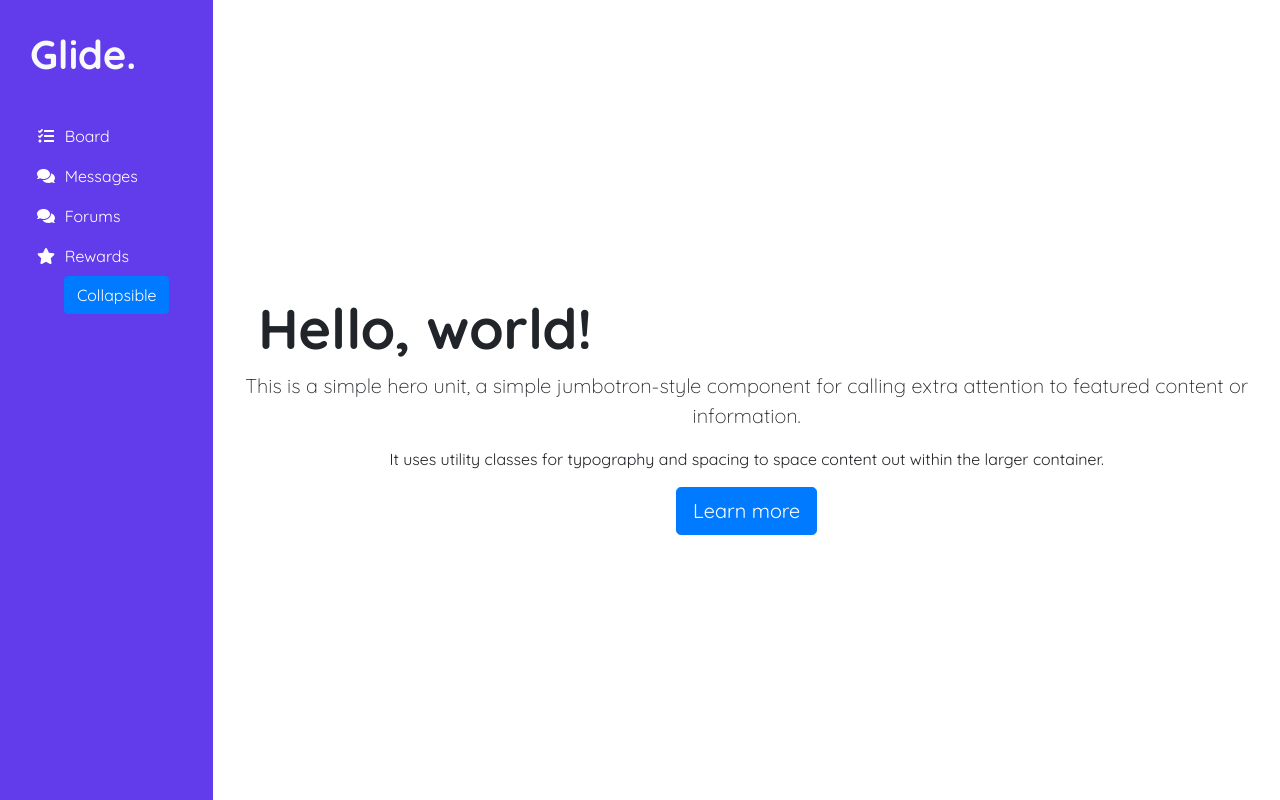
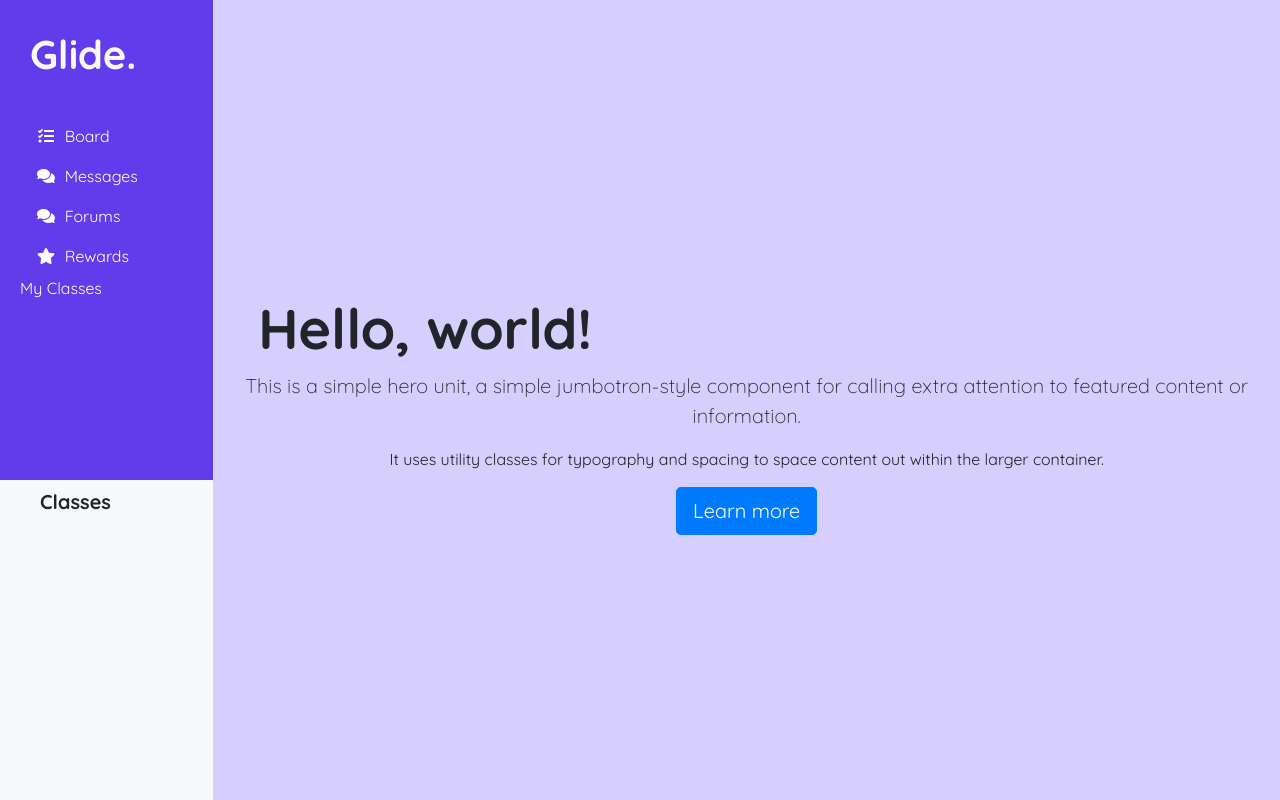
Before and after one commit to vaenthan18/Glide, a React (Create React App) app in the folder client/: page / in a window 1280 px wide. Built offline with nearby package versions, Linux system fonts and the light colour scheme.

Commit message:
Additional changes

```diff
--- a/client/src/App.css
+++ b/client/src/App.css
@@ -11,6 +11,7 @@
 .App {
   text-align: center;
   font-family: Quicksand;
+  background-color: #D6CEFD;
 }
 
 .App-logo {
--- a/client/src/App.tsx
+++ b/client/src/App.tsx
@@ -6,7 +6,6 @@ import {
 } from 'react-router-dom'
 import './App.css';
 import 'bootstrap/dist/css/bootstrap.min.css';
-import 'bootstrap/dist/js/bootstrap.js'
 
 import Header from './Header/Header';
 import Board from './Main Board/Board'
--- a/client/src/Header/Header.tsx
+++ b/client/src/Header/Header.tsx
@@ -12,13 +12,14 @@ class Header extends Component {
 
     render() {
         return (
-            <nav className="vh-100 col-md-2 purple sidebar">
-                <div className="sidebar-sticky container">
+            <div className="vh-100 container-fluid col-md-2 sidebar-sticky bg-light">
+                <nav className="purple sidebar">
+                    <div className="sidebar container">
                         <h1 className="text-light">Glide.</h1>
                         <ul className="nav flex-column">
                             <li className="nav-item">
                                 <a className="nav-link" href="/Board">
-                                <FontAwesomeIcon icon={faTasks} fixedWidth={true}/>
+                                    <FontAwesomeIcon icon={faTasks} fixedWidth={true} />
                                 &nbsp; Board</a>
                             </li>
                             <li className="nav-item">
@@ -37,16 +38,19 @@ class Header extends Component {
                                 &nbsp; Rewards</a>
                             </li>
                             <li>
-                            <div className="accordian" id="#accordionExample">
-                            <a className="btn btn-primary" data-toggle="collapse" href="#collapseExample" role="button" aria-expanded="false" aria-controls="collapseExample">Collapsible</a>
-                                <div id="collapseOne" className="collapse" data-parent="#accordionExample">
-                                    Hi
-                                </div>
+                                <div className="menu-text">
+                                    My Classes
                                 </div>
                             </li>
                         </ul>
                     </div>
                 </nav>
+                <h5>Classes</h5>
+                <ul>
+
+                </ul>
+            </div>
+
         );
     }
 }
```
Lines whose indentation alone changed are shown as unchanged.
